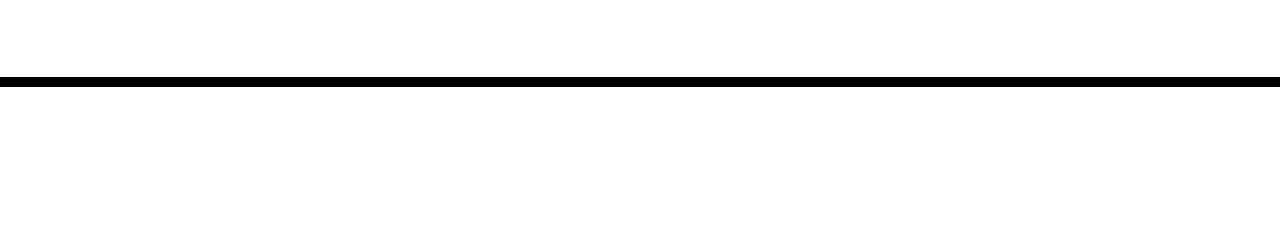
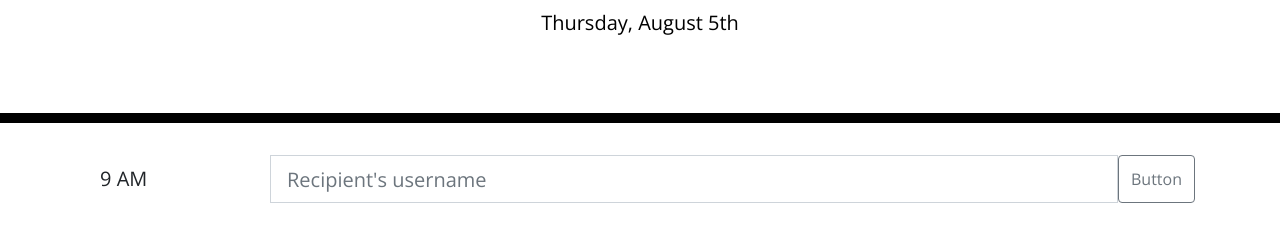
Before and after one commit to bcbridges/Work-Day-Scheduler, a plain HTML site: page index.html in a window 1280 px wide. Shown: the part 181-422 px from the top of the page. Drawn offline with nearby package versions, Linux system fonts and the light colour scheme; files that its build step writes are made by us from their sources.

Commit message:
Created fn to insert basic lines. Added script to update current day on top of page.

```diff
--- /dev/null
+++ b/assets/script.js
@@ -0,0 +1,18 @@
+var todayDate = moment().format("dddd, MMMM Do");
+
+$("#currentDay").text(todayDate);
+
+var businessHours = [8, 9, 10, 11, 12, 13, 14, 15, 16, 17];
+
+function createLine() {
+  var schedule = $(".container");
+  var line = $("<div></div>").addClass("input-group mb-3");
+  var time = $("<label></label>").addClass(
+    "col-sm-2 col-form-label col-form-label-lg"
+  );
+  var events = $("<input/>").addClass("form-control form-control-lg");
+  var saveBtn = $("<button></button>").addClass("btn btn-outline-secondary");
+
+  schedule.append(line);
+  line.append(events);
+}
--- a/index.html
+++ b/index.html
@@ -18,7 +18,7 @@
       href="https://fonts.googleapis.com/css?family=Open+Sans&display=swap"
       rel="stylesheet"
     />
-    <link rel="stylesheet" href="style.css" />
+    <link rel="stylesheet" href="./assets/style.css" />
     <title>Work Day Scheduler</title>
   </head>
 
@@ -30,9 +30,35 @@
     </header>
     <div class="container">
       <!-- Timeblocks go here -->
+
+      <!--Test Bootstrap-->
+      <div class="input-group mb-3">
+        <label
+          for="colFormLabelLg"
+          class="col-sm-2 col-form-label col-form-label-lg"
+          >9 AM</label
+        >
+        <input
+          type="text"
+          class="form-control form-control-lg"
+          placeholder="Recipient's username"
+          aria-label="Recipient's username"
+          aria-describedby="button-addon2"
+          id="colFormLabelLg"
+        />
+        <button
+          class="btn btn-outline-secondary"
+          type="button"
+          id="button-addon2"
+        >
+          Button
+        </button>
+      </div>
+      <!--End Bootstrap-->
     </div>
 
     <script src="https://cdnjs.cloudflare.com/ajax/libs/jquery/3.2.1/jquery.min.js"></script>
     <script src="https://cdnjs.cloudflare.com/ajax/libs/moment.js/2.24.0/moment.min.js"></script>
+    <script type="text/javascript" src="./assets/script.js"></script>
   </body>
 </html>
```
Also changed, not shown: 1 other file.
